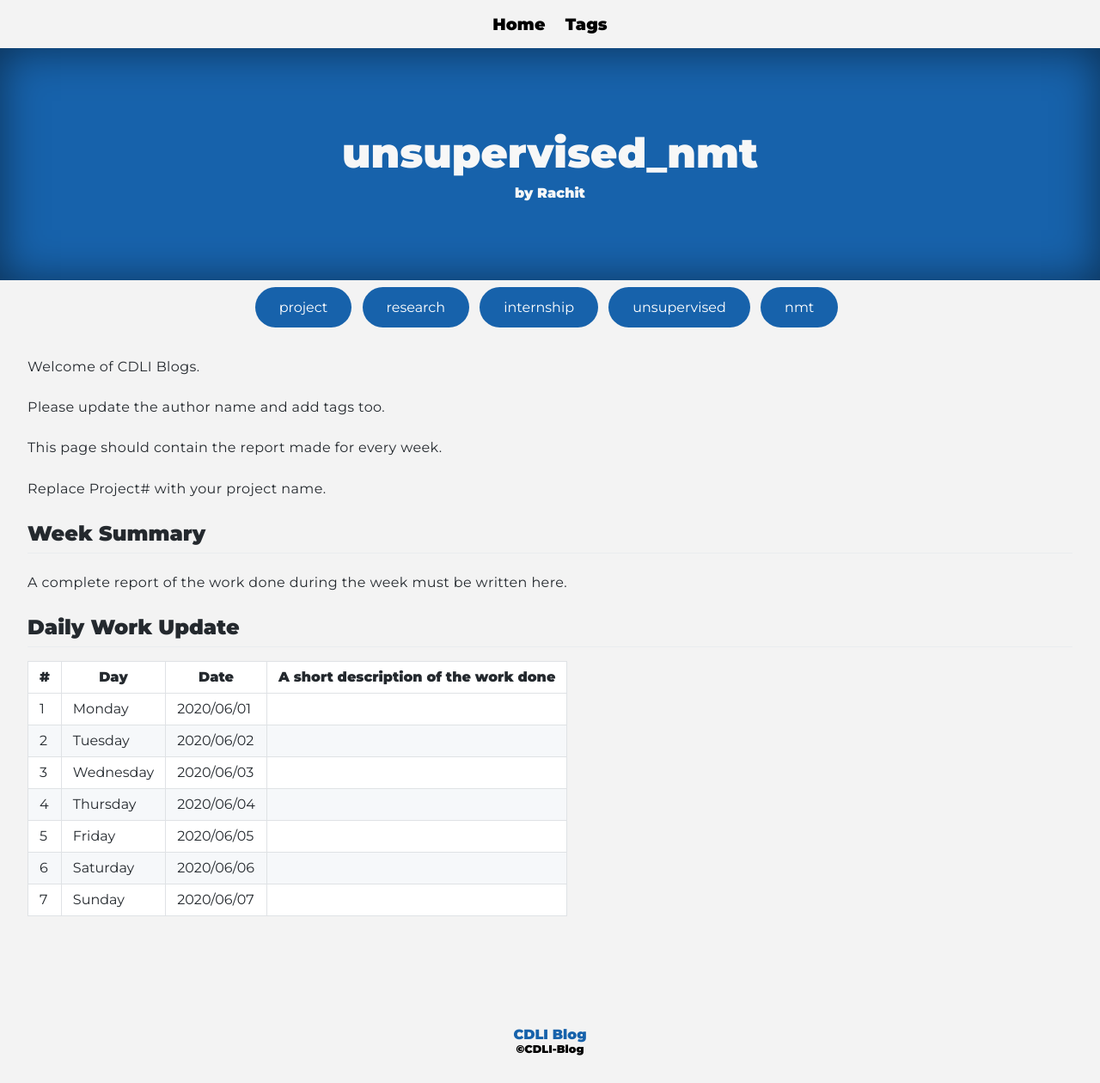
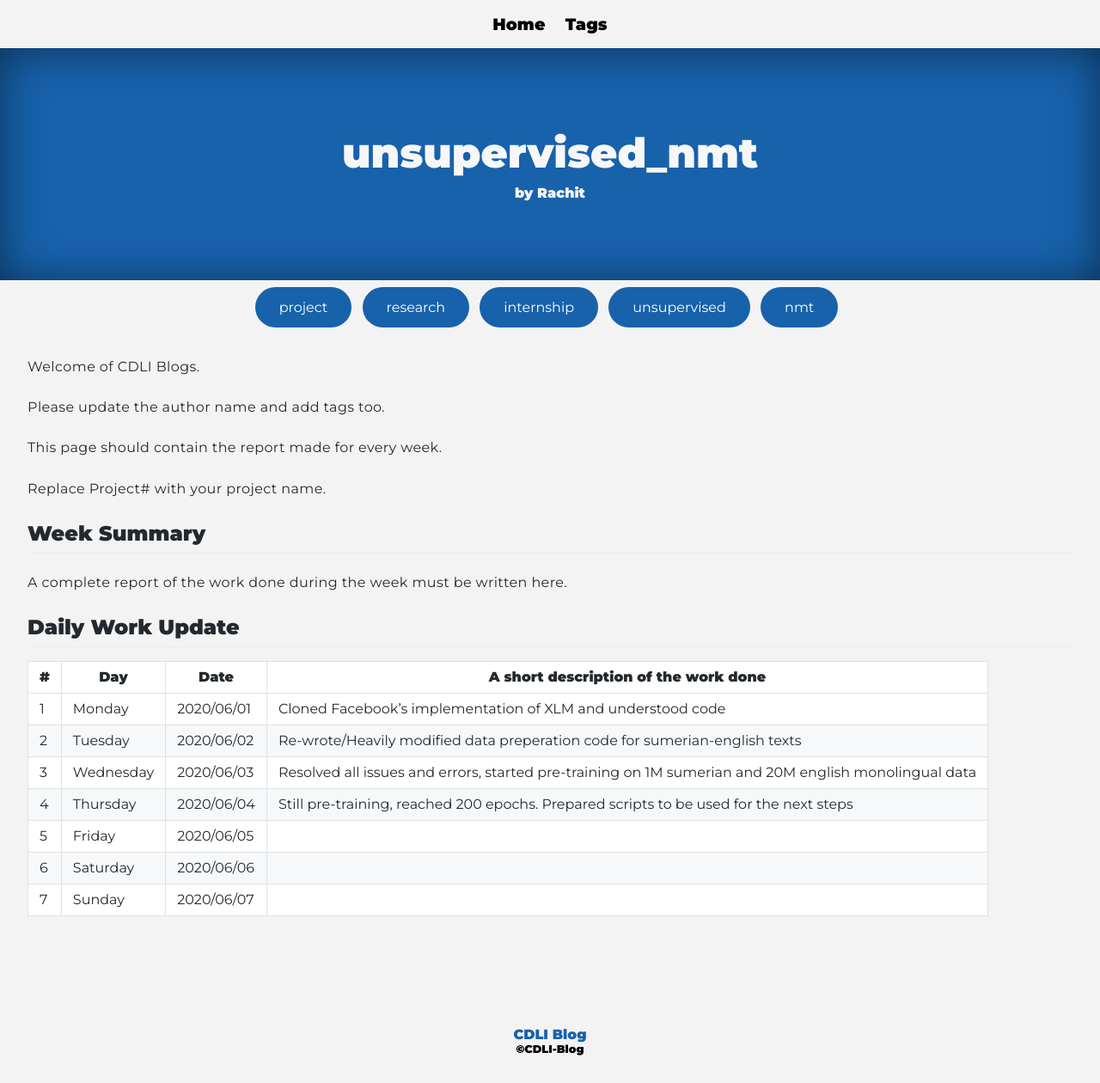
Before and after one commit to cdli-gh/blog, a Jekyll site: the page built from _blog/intern20/unsupervised_nmt/posts/07_week6.md, in a window 1280 px wide. Shown: the whole page at 86% size. Built offline with Jekyll 4.4.1, drawn with Linux system fonts in a browser that asks for light colours; Markdown is read by kramdown in place of the engine named in the settings.

Commit message:
Updates 6.4

```diff
--- a/_blog/intern20/unsupervised_nmt/posts/07_week6.md
+++ b/_blog/intern20/unsupervised_nmt/posts/07_week6.md
@@ -21,10 +21,10 @@ A complete report of the work done during the week must be written here.
 
 |\#|Day|Date|A short description of the work done|
 |---	|---	|---	|---	|
-|1   	| Monday 	|   2020/06/01	|   	|
-|2   	| Tuesday  	|   2020/06/02	|   	|
-|3   	| Wednesday  	|  2020/06/03 	|   	|
-|4   	| Thursday  	|   2020/06/04	|   	|
+|1   	| Monday 	|   2020/06/01	|  Cloned Facebook's implementation of XLM and understood code 	|
+|2   	| Tuesday  	|   2020/06/02	|  Re-wrote/Heavily modified data preperation code for sumerian-english texts 	|
+|3   	| Wednesday  	|  2020/06/03 	|  Resolved all issues and errors, started pre-training on 1M sumerian and 20M english monolingual data	|
+|4   	| Thursday  	|   2020/06/04	|  Still pre-training, reached 200 epochs. Prepared scripts to be used for the next steps 	|
 |5   	| Friday  	|   2020/06/05	|   	|
 |6   	| Saturday  	|   2020/06/06	|   	|
 |7   	| Sunday  	|   2020/06/07	|   	|
```
